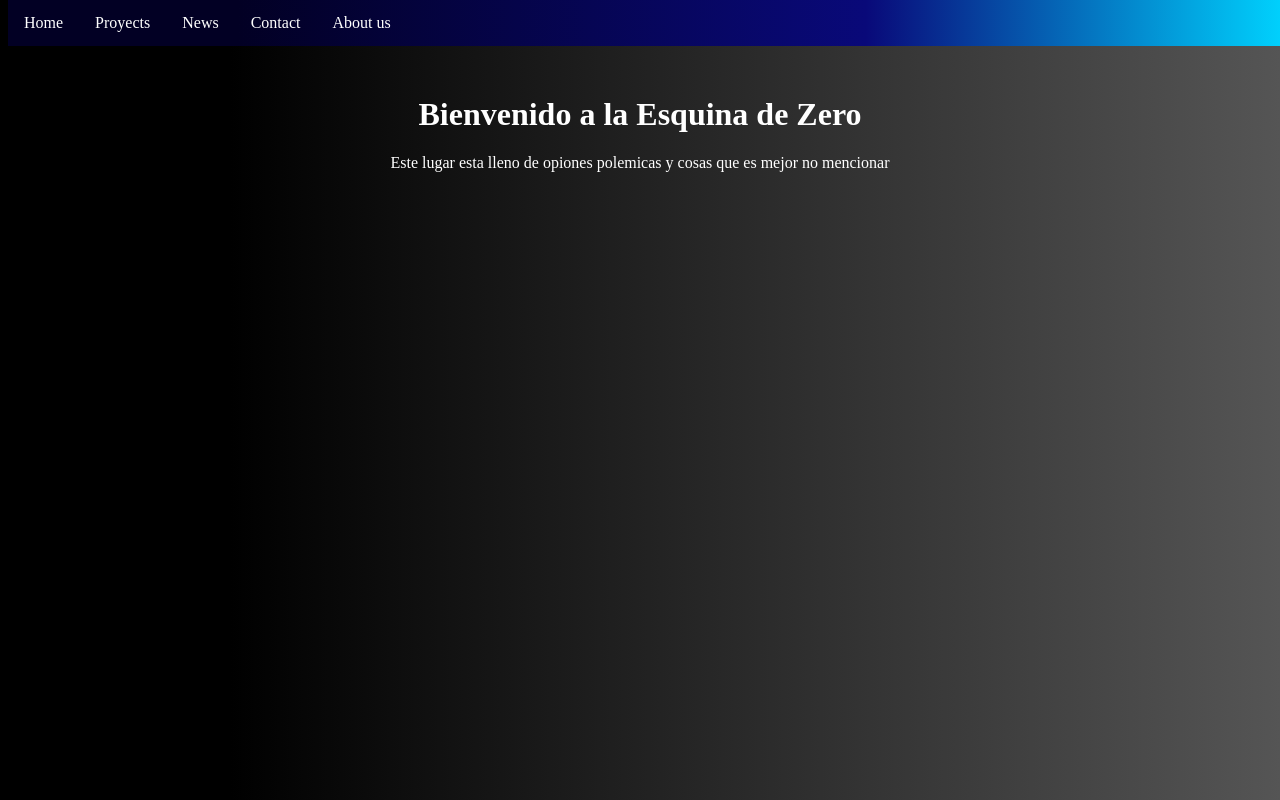
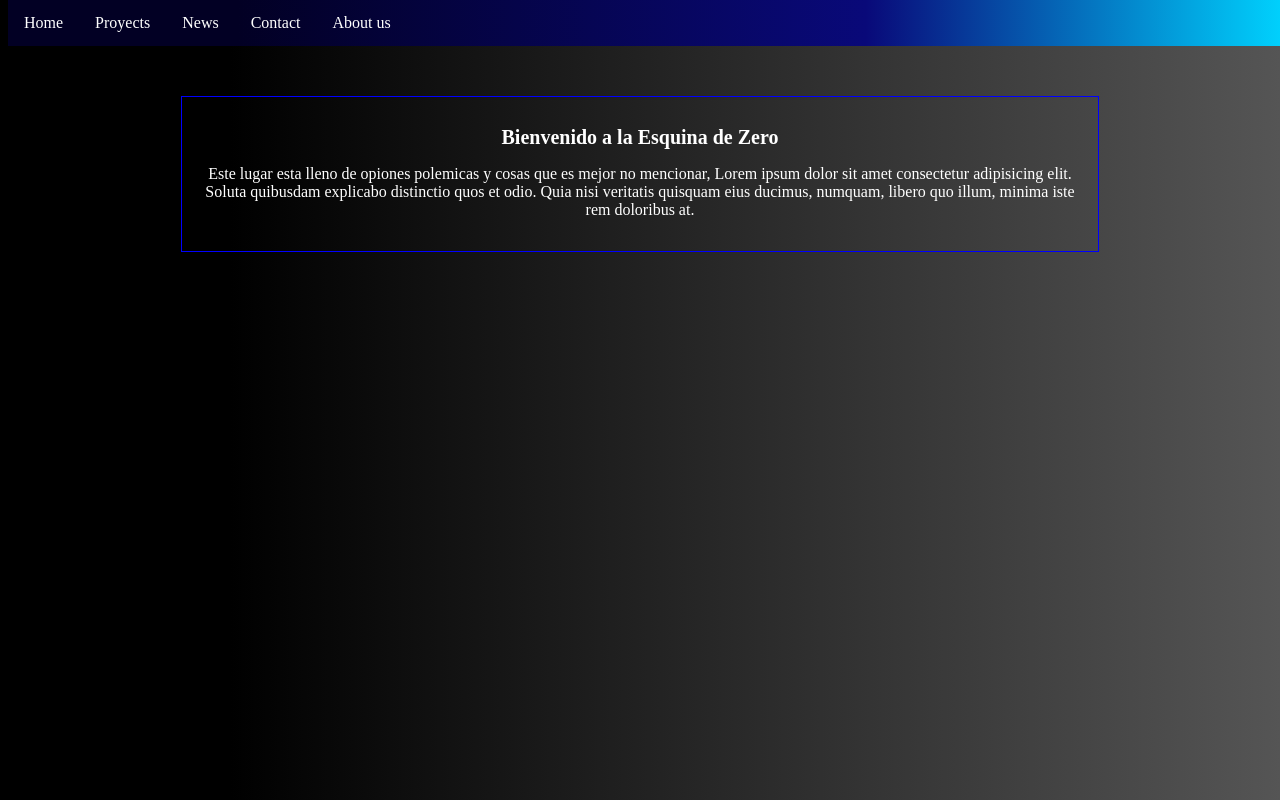
Before and after one commit to ZeroBl21/hyperblog, a plain HTML site: page index.html in a window 1280 px wide. Drawn offline with Linux system fonts and the light colour scheme.

Commit message:
Commit al master del blogpost de su versión más reciente

```diff
--- a/css/estilo.css
+++ b/css/estilo.css
@@ -29,5 +29,12 @@ body{
 }
 
 main{
-    margin-top: 6em;
+    margin: 6em auto;
+    width: 70%;
+    padding: 1em;
+    border: 1px solid blue;
 }
+
+main h1{
+    font-size: 20px;
+}
--- a/index.html
+++ b/index.html
@@ -26,7 +26,11 @@
 
     <main>
         <h1>Bienvenido a la Esquina de Zero</h1>
-        <p>Este lugar esta lleno de opiones polemicas y cosas que es mejor no mencionar</p>
+        <p>Este lugar esta lleno de opiones polemicas
+        y cosas que es mejor no mencionar, Lorem ipsum
+        dolor sit amet consectetur adipisicing elit. Soluta
+        quibusdam explicabo distinctio quos et odio. Quia nisi veritatis quisquam eius ducimus, numquam, libero quo illum, minima iste rem doloribus at.
+        </p>
     </main>
 
 </body>
```
